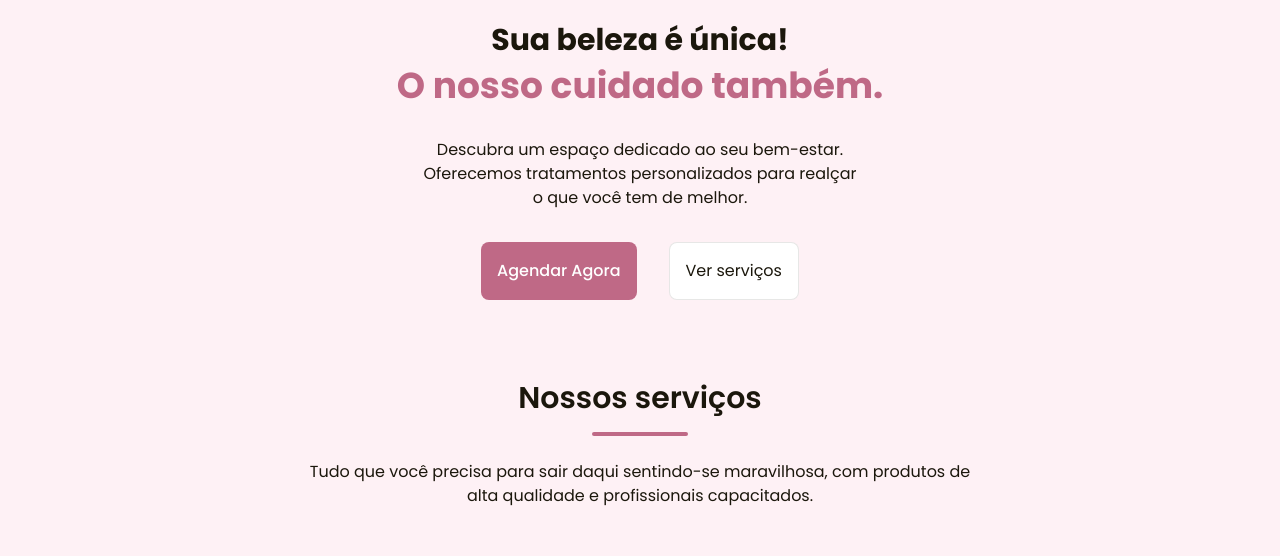
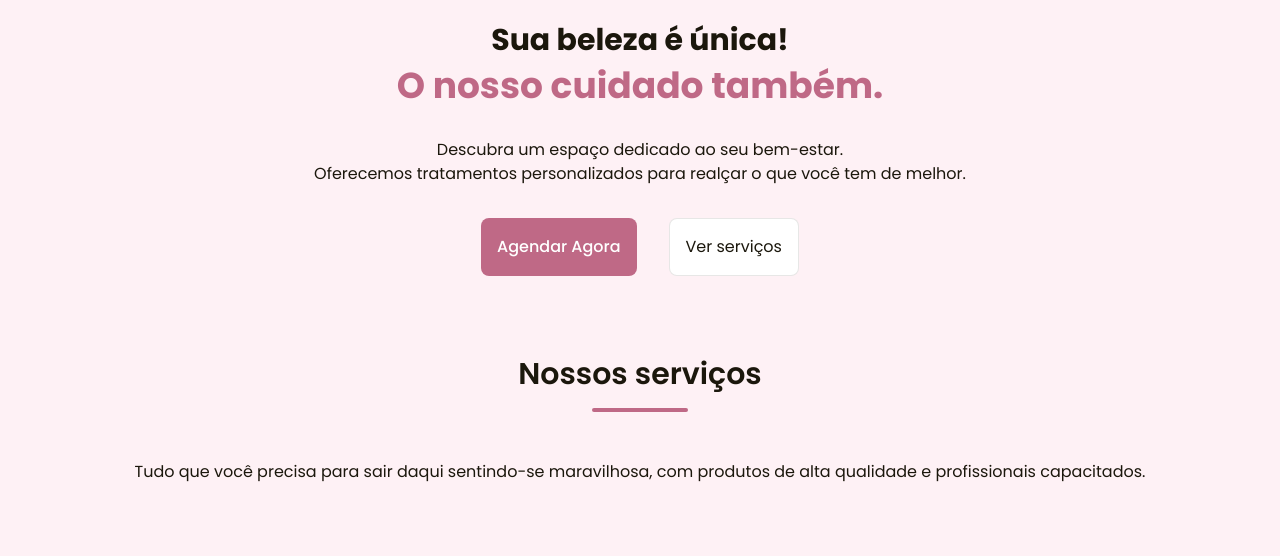
Before and after one commit to LidiaVidal/landingpage-sal-o, a website: page index.html in a window 1280 px wide. Shown: the part 234-790 px from the top of the page. Drawn offline with nearby package versions, Linux system fonts and the light colour scheme.

Commit message:
Melhorando resposinvidade de um texto

```diff
--- a/index.html
+++ b/index.html
@@ -77,7 +77,7 @@
                 <p class="text-cor01 text-4xl font-bold">O nosso cuidado também.</p>
 
                 <p class="m-8 text-base">
-                   Descubra um espaço dedicado ao seu bem-estar. <br> Oferecemos tratamentos personalizados para realçar <br>o que você tem de melhor.
+                   Descubra um espaço dedicado ao seu bem-estar. <br>Oferecemos tratamentos personalizados para realçar o que você tem de melhor.
                 </p>
 
                 <div class="flex flex-row justify-center gap-8">
@@ -95,7 +95,7 @@
         <section id="servico" class="flex flex-col items-center mt-20">
             <h2 class="font-semibold text-3xl">Nossos serviços</h2>
             <span class="m-4 inline-block w-24 h-1 bg-cor01 rounded-full"></span>
-            <p class="max-w-2xl mt-2 mx-auto text-center">Tudo que você precisa para sair daqui sentindo-se maravilhosa, com produtos de alta qualidade e profissionais capacitados.</p>
+            <p class="m-8 text-base text-center">Tudo que você precisa para sair daqui sentindo-se maravilhosa, com produtos de alta qualidade e profissionais capacitados.</p>
             <div class="mx-auto">
                 <article class="w-[80vw] p-8 m-12 bg-white rounded-xl text-center border hover:border-cor01 hover:shadow-lg transition-all duration-300 hover:-translate-y-1">
                     <div class="w-16 h-16 mx-auto mb-6 bg-cor02 hover:bg-cor01 rounded-full flex items-center justify-center">
```
